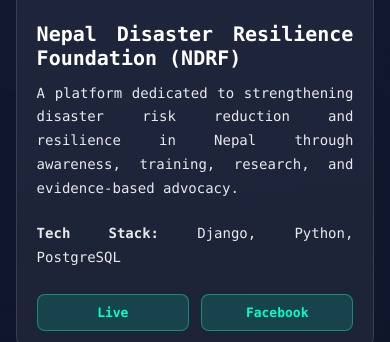
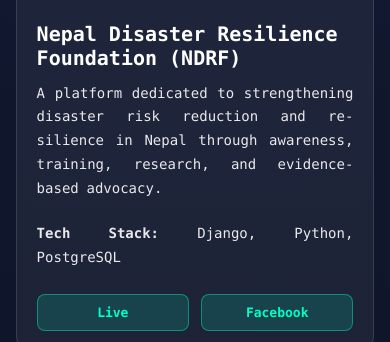
Before and after one commit to Nikson1122/my-portfolio-website, a plain HTML site: page index.html in a window 390 px wide. Shown: the part 1658-2000 px from the top of the page. Drawn offline with Linux system fonts and the light colour scheme.

Commit message:
made minor changes

```diff
--- a/index.html
+++ b/index.html
@@ -150,7 +150,7 @@
         </div>
 
         <div class="project-card">
-          <img class="project-img" src="http://100.29.204.101/static/images/laborreport.png" alt="Gothalo Construction Management">
+          <img class="project-img" src="images/home.jpeg" alt="Gothalo Construction Management">
           <h3>Gothalo - Construction Management System</h3>
           <p>A comprehensive solution for daily work reports, inventory management, and labor attendance tracking in construction projects.</p>
           <p class="tech-stack"><strong>Tech Stack:</strong> Django, Python, PostgreSQL</p>
--- a/scripts.js
+++ b/scripts.js
@@ -32,7 +32,7 @@ document.addEventListener("DOMContentLoaded", () => {
   const data = {
     cmd1: "whoami",
     title: "Java and Python Developer",
-    cmd2: "echo $MISSION",
+    cmd2: "$MISSION",
     mission: "Building scalable web systems with code and data",
     cmd3: "cat about_me.txt",
     about:
--- a/style.css
+++ b/style.css
@@ -284,6 +284,8 @@ body {
   margin: 12px 0;
   font-weight: 700;
   text-align: justify;
+  hyphens: auto;
+  word-spacing: -0.05em;
 }
 
 .project-card p {
@@ -291,6 +293,9 @@ body {
   font-size: 14px;
   line-height: 1.7;
   text-align: justify;
+  text-justify: inter-word;
+  hyphens: auto;
+  word-spacing: -0.05em;
   margin-bottom: 12px;
 }
 
@@ -524,6 +529,17 @@ body {
 
   .contact-card {
     grid-template-columns: 1fr;
+  }
+
+  .project-card h3 {
+    text-align: left;
+    hyphens: none;
+    word-spacing: normal;
+  }
+
+  .project-card p {
+    text-align: justify;
+    hyphens: auto;
   }
 }
 
```
Also changed, not shown: images/home.jpeg (added).
